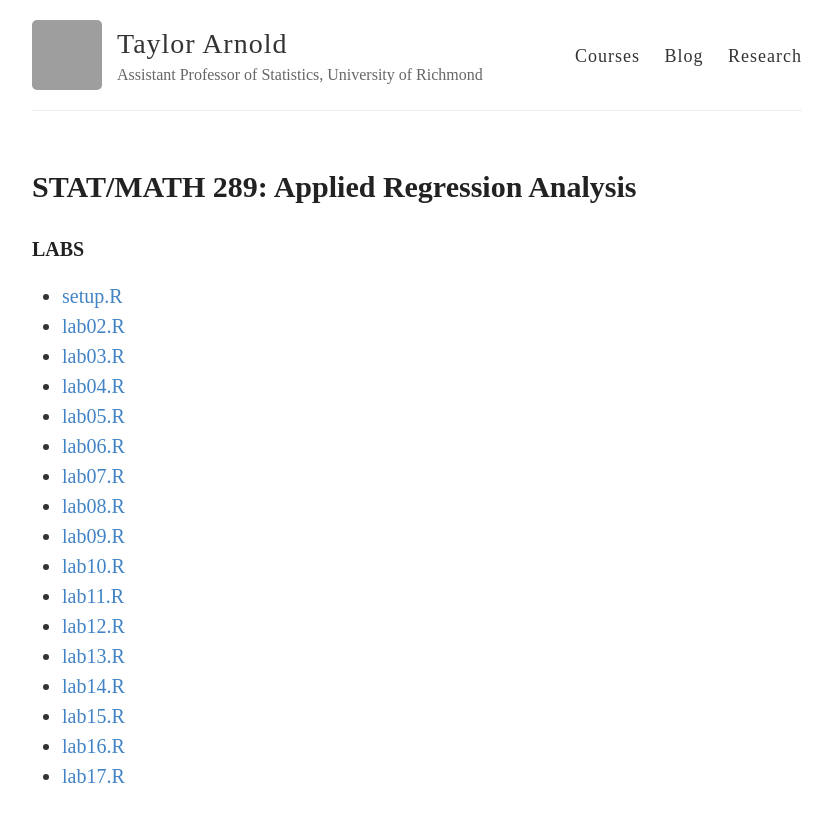
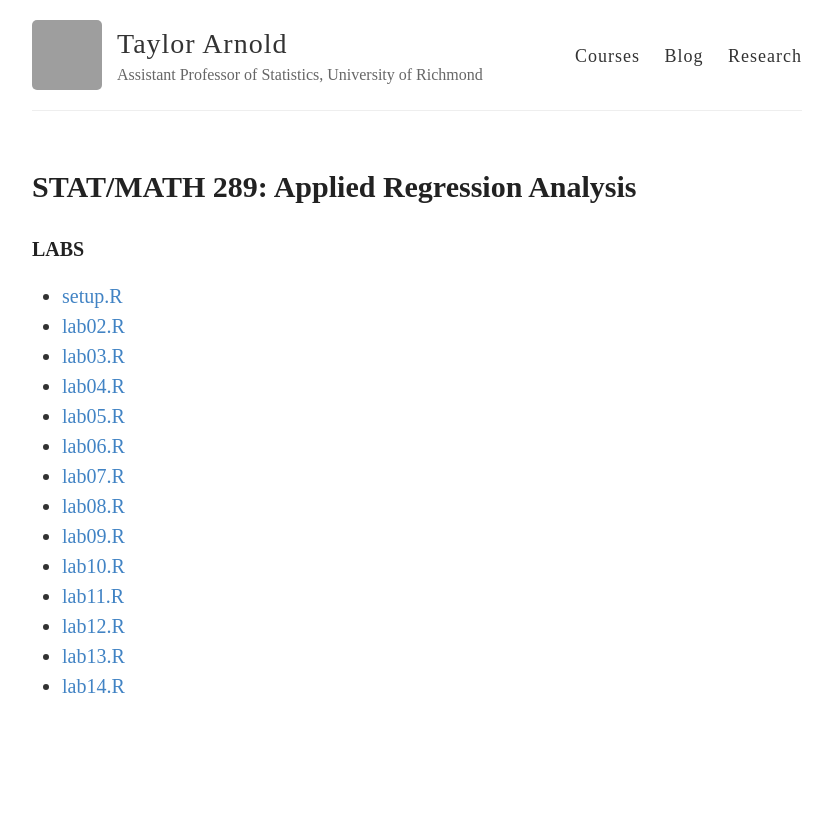
Before and after one commit to statsmaths/stat289-f17, a Jekyll site: the page built from labs.html, in a window 1280 px wide. Shown: the top 822 px of the page, without its empty margins (223-1054 px from the left). Built offline with Jekyll 4.4.1, drawn with Linux system fonts in a browser that asks for light colours; grey boxes are pictures that could not be loaded.

Commit message:
no labs 15-17

```diff
--- a/index.html
+++ b/index.html
@@ -48,7 +48,7 @@ Source: <b><a href="source/">link</a></b> <br>
 
     <h3><strong>2017-10-12</strong>&nbsp;&nbsp;<a href="/stat289/class14/">Class 14: Relational Data</a></h3>
 
-    <h3><strong>2017-10-19</strong>&nbsp;&nbsp;<a href="/stat289/class15/">Class 15: Matrices in R</a></h3>
+    <h3><strong>2017-10-19</strong>&nbsp;&nbsp;<a href="/stat289/class15/">Class 15: No Class</a></h3>
 
     <h3><strong>2017-10-24</strong>&nbsp;&nbsp;<a href="/stat289/class16/">Class 16: Presentations I</a></h3>
 
--- a/labs.html
+++ b/labs.html
@@ -23,8 +23,5 @@ layout: default
     <li><a href="https://statsmaths.github.io/stat289_lab_templates/lab12.R">lab12.R</a></li>
     <li><a href="https://statsmaths.github.io/stat289_lab_templates/lab13.R">lab13.R</a></li>
     <li><a href="https://statsmaths.github.io/stat289_lab_templates/lab14.R">lab14.R</a></li>
-    <li><a href="https://statsmaths.github.io/stat289_lab_templates/lab15.R">lab15.R</a></li>
-    <li><a href="https://statsmaths.github.io/stat289_lab_templates/lab16.R">lab16.R</a></li>
-    <li><a href="https://statsmaths.github.io/stat289_lab_templates/lab17.R">lab17.R</a></li>
   </ul>
 </div>
```
